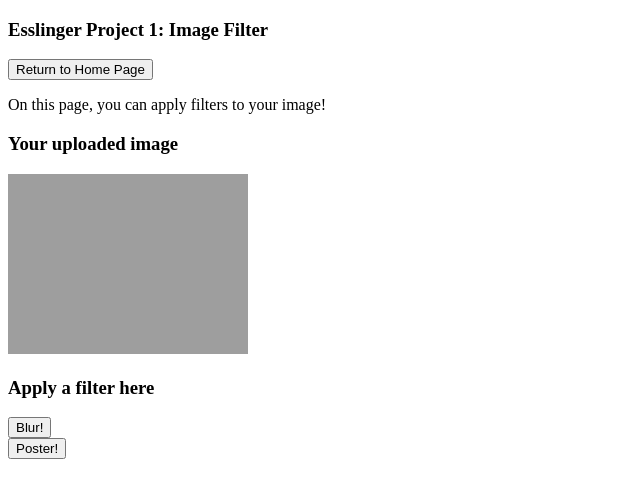
After one commit to kevslinger/CIS4517_image_filter, a Flask app: page /filter/1 in a window 1280 px wide. The commit adds this page. Shown: the top 498 px of the page, without its empty margins (0-640 px from the left). Run offline with Flask 2, Linux system fonts and the light colour scheme.

Commit message:
added landing for home, as well as image_filtering and child

```diff
--- /dev/null
+++ b/templates/image_filtering.html
@@ -0,0 +1,31 @@
+<!DOCTYPE html>
+<html>
+  <head>
+    <title>Esslinger Project 1</title>
+  </head>
+  <body>
+    <div class="content">
+      <h3>Esslinger Project 1: Image Filter</h3>
+      <form method="GET" action="/landing">
+        <input type=submit value="Return to Home Page">
+      </form>
+      <p>On this page, you can apply filters to your image!</p>
+      <div>
+        <h3>Your uploaded image</h3>
+        <img src="http://127.0.0.1:5000/uploads/{{ filename }}" alt={{ filename }} width="240" height="180" />
+      </div>
+      <div>
+        <h3>Apply a filter here</h3>
+        <form method="POST" action="/filter/{{ filename }}/blur">
+          <input type=submit value=Blur!>
+        </form>
+        <form method="POST" action="/filter/{{ filename }}/poster">
+          <input type=submit value=Poster!>
+        </form>
+      </div>
+      <div>
+        {% block filter %}
+        {% endblock %}
+      </div>
+  </body>
+</html>
```
Also changed, not shown: templates/image_filtering_child.html (added, +7 -0 lines), templates/landing.html (renamed from templates/upload.html, +9 -2 lines).
